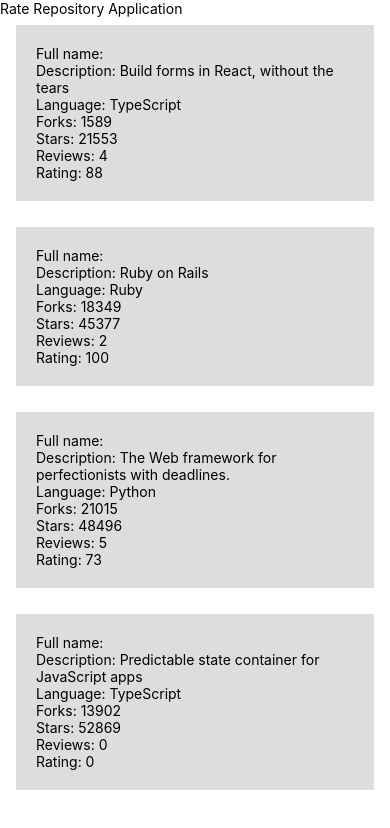
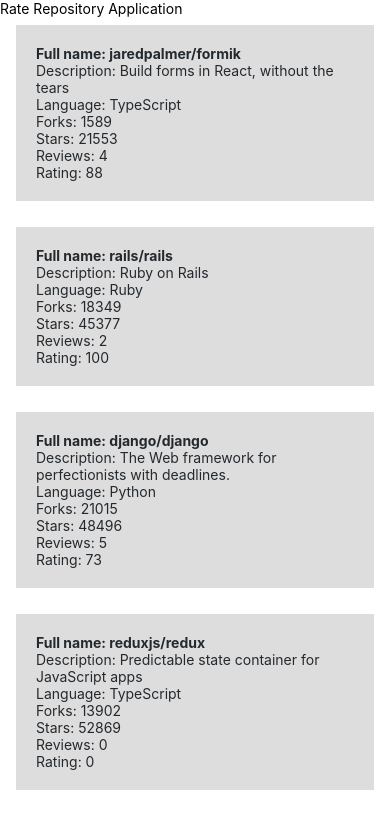
Before and after one commit to nicohi/rate-repository-app, a React Native app: screen / in a window 390 px wide. Shown: the top 828 px of the page. Built offline with nearby package versions, Linux system fonts and the light colour scheme.

Commit message:
Fix full name and add themed Text

```diff
--- a/src/components/RepositoryItem.jsx
+++ b/src/components/RepositoryItem.jsx
@@ -1,4 +1,8 @@
-import { Text, View, StyleSheet } from 'react-native';
+import { View, StyleSheet } from 'react-native';
+
+import Text from './Text';
+
+import theme from '../theme';
 
 type ItemProps = {
     id: string,
@@ -14,7 +18,7 @@
 
 const RepositoryItem = ({ repo } : ItemProps) => (
   <View style={styles.item}>
-    <Text >Full name: {repo.fullname}</Text>
+    <Text fontWeight='bold' >Full name: {repo.fullName}</Text>
     <Text >Description: {repo.description}</Text>
     <Text >Language: {repo.language}</Text>
     <Text >Forks: {repo.forksCount}</Text>
@@ -26,13 +30,10 @@
 
 const styles = StyleSheet.create({
   item: {
-    backgroundColor: '#dddddd',
     padding: 20,
     marginVertical: 8,
     marginHorizontal: 16,
-  },
-  title: {
-    fontSize: 32,
+    backgroundColor: theme.colors.background,
   },
 });
 
--- /dev/null
+++ b/src/components/Text.jsx
@@ -0,0 +1,43 @@
+import { Text as NativeText, StyleSheet } from 'react-native';
+
+import theme from '../theme';
+
+const styles = StyleSheet.create({
+  text: {
+    color: theme.colors.textPrimary,
+    fontSize: theme.fontSizes.body,
+    fontFamily: theme.fonts.main,
+    fontWeight: theme.fontWeights.normal,
+  },
+  colorTextSecondary: {
+    color: theme.colors.textSecondary,
+  },
+  colorPrimary: {
+    color: theme.colors.primary,
+  },
+  fontSizeHeading: {
+    fontSize: theme.fontWeights.heading,
+  },
+  fontSizeSubheading: {
+    fontSize: theme.fontSizes.subheading,
+  },
+  fontWeightBold: {
+    fontWeight: theme.fontWeights.bold,
+  },
+});
+
+const Text = ({ color, fontSize, fontWeight, style, ...props }) => {
+  const textStyle = [
+    styles.text,
+    color === 'textSecondary' && styles.colorTextSecondary,
+    color === 'primary' && styles.colorPrimary,
+    fontSize === 'subheading' && styles.fontSizeSubheading,
+    fontSize === 'heading' && styles.fontSizeHeading,
+    fontWeight === 'bold' && styles.fontWeightBold,
+    style,
+  ];
+
+  return <NativeText style={textStyle} {...props} />;
+};
+
+export default Text;
--- /dev/null
+++ b/src/theme.js
@@ -0,0 +1,22 @@
+const theme = {
+  colors: {
+    textPrimary: '#24292e',
+    textSecondary: '#586069',
+    primary: '#0366d6',
+    background: '#dddddd',
+  },
+  fontSizes: {
+    body: 14,
+    subheading: 16,
+    heading: 32,
+  },
+  fonts: {
+    main: 'System',
+  },
+  fontWeights: {
+    normal: '400',
+    bold: '700',
+  },
+};
+
+export default theme;
```
